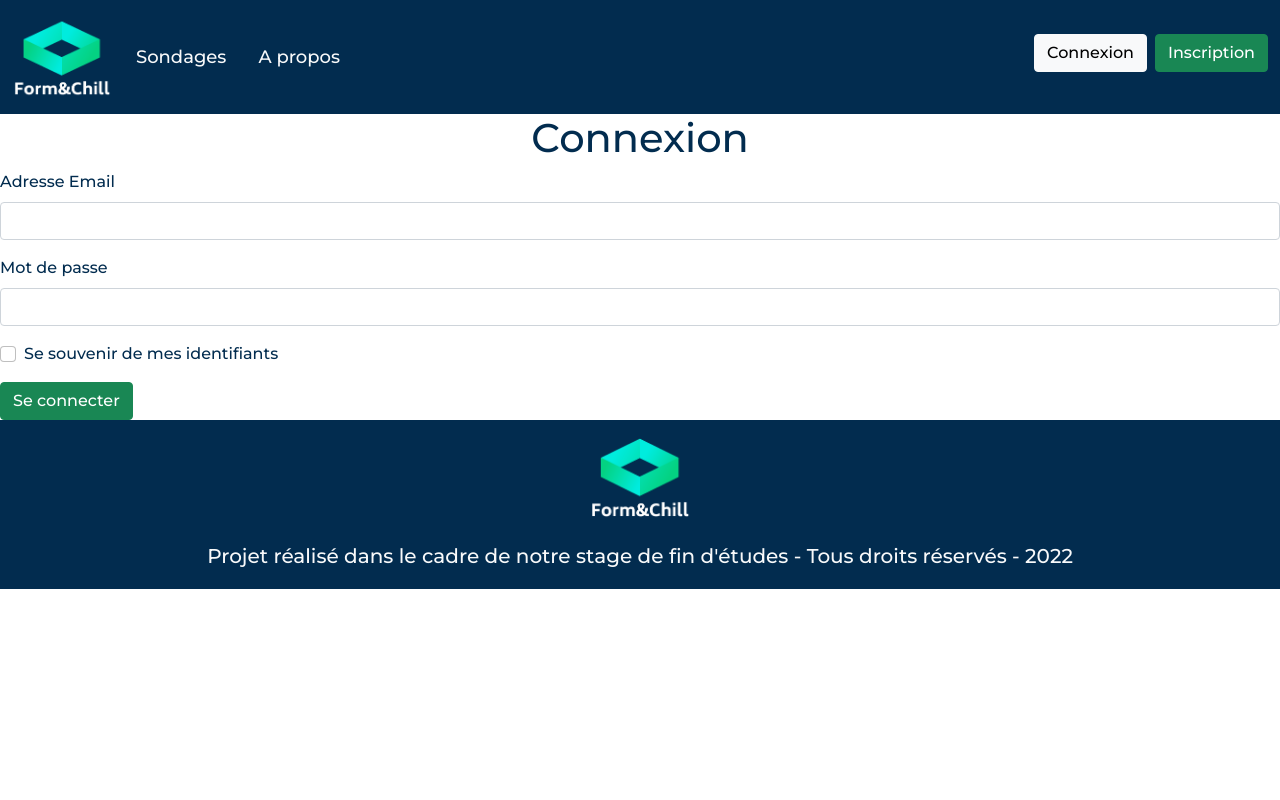
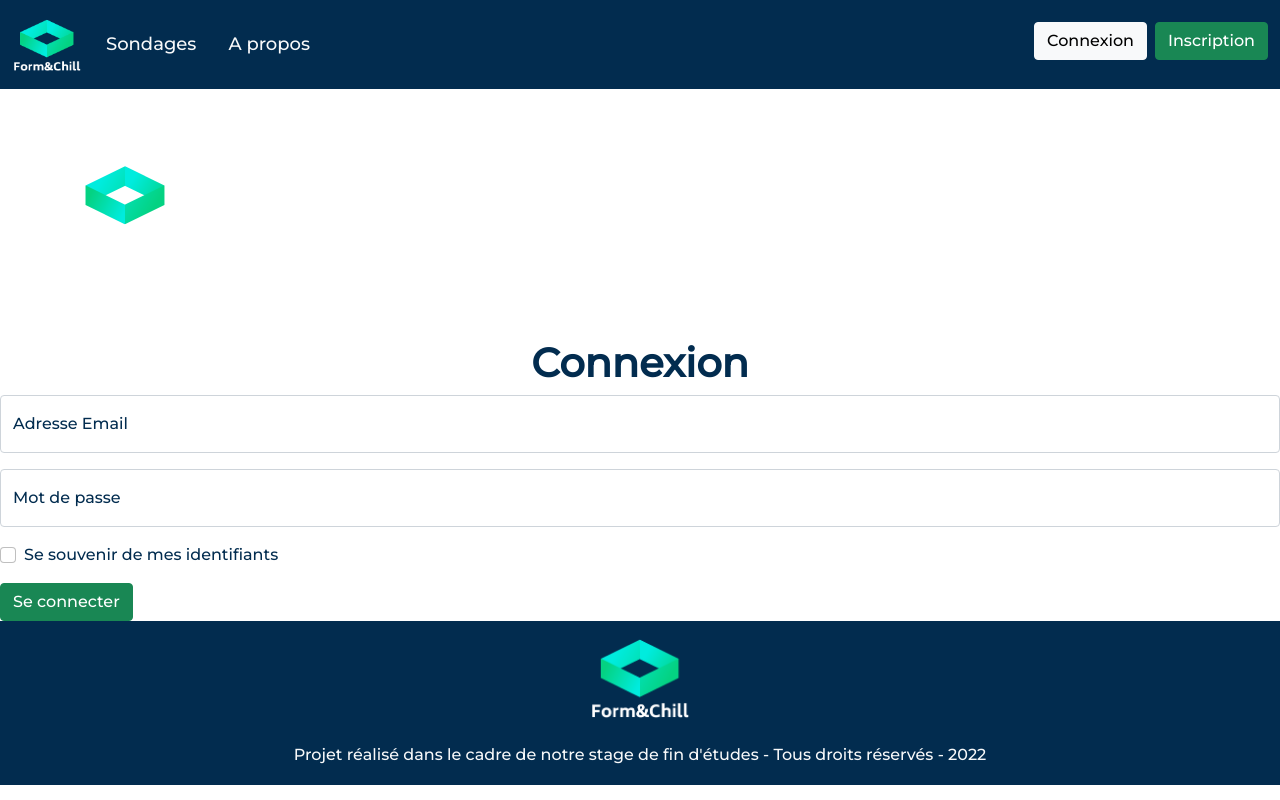
Before and after one commit to Form-Chill/Typeform-Stage-Orga, a Vue app: page /login in a window 1280 px wide. Built offline with nearby package versions, Linux system fonts and the light colour scheme.

Commit message:
Création de about.vue et modifications diverses (login, Home, sondages...)

```diff
--- a/index.html
+++ b/index.html
@@ -2,7 +2,7 @@
 <html lang="en">
   <head>
     <meta charset="UTF-8" />
-    <link rel="icon" href="/favicon.ico" />
+    <link rel="icon" href="src/assets/logo.png" />
     <meta name="viewport" content="width=device-width, initial-scale=1.0" />
     <title>Vite App</title>
   </head>
--- a/src/components/Footer.vue
+++ b/src/components/Footer.vue
@@ -7,7 +7,7 @@
 <template>
     <footer>
         <img id="logo" src="../assets/logo.png"/> <br/> <br/>
-        <h5 class="text-light">Projet réalisé dans le cadre de notre stage de fin d'études - Tous droits réservés - 2022</h5>
+        <h6 class="text-light">Projet réalisé dans le cadre de notre stage de fin d'études - Tous droits réservés - 2022</h6>
     </footer>
 
 </template>
--- a/src/components/Navbar.vue
+++ b/src/components/Navbar.vue
@@ -1,7 +1,7 @@
 <template>
 <nav class="navbar navbar-expand-lg navbar-light bg-light pt-3">
       <div class="container-fluid">
-     <router-link to="/"> <img class="logo pb-2" width="100" height="90" src="../assets/logo.png"></router-link>
+     <router-link to="/"> <img class="logo pb-2" width="70" height="65" src="../assets/logo.png"></router-link>
         <button class="navbar-toggler" type="button" data-bs-toggle="collapse" data-bs-target="#navbarSupportedContent" aria-controls="navbarSupportedContent" aria-expanded="false" aria-label="Toggle navigation">
           <span class="navbar-toggler-icon"></span>
         </button>
@@ -34,10 +34,5 @@
   font-family: "Montserrat";
   font-size: large;
 }
-p {
-  color: black;
-}
-h5{
-  color: black;
-}
+
 </style>
--- a/src/views/About.vue
+++ b/src/views/About.vue
@@ -1,4 +1,80 @@
-<template>
+<script>
 
 
+</script>
+
+
+<template>
+    <br>
+    <h2 style="text-align: center;">L'équipe de Form&Chill</h2>
+    <br>
+    <div id="groupCards">
+        <div class="row row-cols-1 row-cols-md-6 g-4">
+  <div class="col">
+    <div class="card h-100">
+      <img src="..." class="card-img-top" alt="...">
+      <div class="card-body">
+        <h5 class="card-title fw-bold">Rayan Atrouni</h5>
+        <p class="card-text">This is a longer card with supporting text below as a natural lead-in to additional content. This content is a little bit longer.</p>
+      </div>
+    </div>
+  </div>
+  <div class="col">
+    <div class="card h-100">
+      <img src="..." class="card-img-top" alt="...">
+      <div class="card-body">
+        <h5 class="card-title fw-bold">Arvinde Senguttuvan</h5>
+        <p class="card-text">This is a short card.</p>
+      </div>
+    </div>
+  </div>
+  <div class="col">
+    <div class="card h-100">
+      <img src="..." class="card-img-top" alt="...">
+      <div class="card-body">
+        <h5 class="card-title fw-bold">Uzeir Joomun</h5>
+        <p class="card-text">This is a longer card with supporting text below as a natural lead-in to additional content.</p>
+      </div>
+    </div>
+  </div>
+  <div class="col">
+    <div class="card h-100">
+      <img src="..." class="card-img-top" alt="...">
+      <div class="card-body">
+        <h5 class="card-title fw-bold">Clément Prost</h5>
+        <p class="card-text">This is a longer card with supporting text below as a natural lead-in to additional content. This content is a little bit longer.</p>
+      </div>
+    </div>
+  </div>
+  <div class="col">
+    <div class="card h-100">
+      <img src="..." class="card-img-top" alt="...">
+      <div class="card-body">
+        <h5 class="card-title fw-bold">Thomas Métayer-Perez</h5>
+        <p class="card-text">This is a longer card with supporting text below as a natural lead-in to additional content. This content is a little bit longer.</p>
+      </div>
+    </div>
+  </div>
+  <div class="col">
+    <div class="card h-100">
+      <img src="..." class="card-img-top" alt="...">
+      <div class="card-body">
+        <h5 class="card-title fw-bold">Anthony Buval</h5>
+        <p class="card-text">This is a longer card with supporting text below as a natural lead-in to additional content. This content is a little bit longer.</p>
+      </div>
+    </div>
+  </div>
+</div>
+    </div>
+    <br>
 </template>
+
+
+<style>
+
+#groupCards {
+    margin-left: 3%;
+    margin-right: 3%;
+}
+
+</style>
--- a/src/views/Home.vue
+++ b/src/views/Home.vue
@@ -10,15 +10,16 @@ import Avis from "../components/Avis.vue";
 </script>
 
 <template>
-<br>
     <div id="container">
       <div id="text">
-        <h1 class="display-2 bold">Demandez l'avis de vos clients avec style.</h1>
-        <h5>
+        <h1 class="display-2 fw-bold">Demandez l'avis de vos clients avec style.</h1>
+
+        <h6>
             Créez simplement des sondages polyvalents et accessibles à tous. Form&Chill est un formidable outil vous permettant de booster votre productivité.
-        </h5>
+        </h6>
+
         <router-link to="/sondages">
-        <button id="pollCreate" type="button" class="btn btn-primary shadow-sm">
+        <button id="pollCreate" type="button" class="btn btn-primary btn-lg shadow-sm">
             Créer un sondage
         </button>
         </router-link>
@@ -51,8 +52,9 @@ import Avis from "../components/Avis.vue";
 }
 
 #imgAccueil{
-  width: 50%;
-  height: 50%;
+    padding-top: 1%;
+  width: 45%;
+  height: 45%;
 }
 
 
--- a/src/views/Sondages.vue
+++ b/src/views/Sondages.vue
@@ -1,5 +1,16 @@
 <template>
+    <h2>Rechercher un sondage : </h2>
+
+    <div class="input-group mb-3">
+        <input type="text" class="form-control" placeholder="Rechercher un sondage" aria-label="Recipient's username" aria-describedby="button-addon2">
+        <button class="btn btn-primary" type="button" id="button-addon2">Rechercher</button>
+    </div>
+
+    <!-- Afficher les sondages en fonction de la recherche -->
+
+</template>
+
+<style>
 
 
-
-</template>
+</style>
--- a/src/views/login.vue
+++ b/src/views/login.vue
@@ -10,24 +10,30 @@ export default {
 
 
 <template>
+<img src="../assets/Icon.png" alt="Icone" width="250" height="250"/>
+<h1 style="text-align:center" class="fw-bold">Connexion</h1>
 
-
-<h1 style="text-align:center">Connexion</h1>
-
-    <form>
-        <div class="mb-3">
-            <label for="InputEmail" class="form-label">Adresse Email</label>
-            <input type="email" class="form-control" id="InputEmail" aria-describedby="emailHelp">
+    <form class="needs-validation" novalidate>
+          <div class="form-floating mb-3">
+            <input type="email" class="form-control" id="InputEmail" aria-describedby="emailHelp" placeholder="Adresse Email" required>
+            <label for="InputEmail">Adresse Email</label>
+            <div class="invalid-feedback">
+                L'adresse Email est incorrecte.
+            </div>
         </div>
-        <div class="mb-3">
-            <label for="InputPassword" class="form-label">Mot de passe</label>
-            <input type="password" class="form-control" id="InputPassword">
+        <div class="form-floating mb-3">
+            <input type="password" class="form-control" id="InputPassword" placeholder="Mot de passe" required>
+            <label for="InputPassword">Mot de passe</label>
+            <div class="invalid-feedback">
+                Le mot de passe est invalide.
+            </div>
         </div>
         <div class="mb-3 form-check">
             <input type="checkbox" class="form-check-input" id="exampleCheck1">
             <label class="form-check-label" for="exampleCheck1">Se souvenir de mes identifiants</label>
         </div>
         <button type="submit" class="btn btn-success" >Se connecter</button>
+
     </form>
 </template>
 
--- a/src/views/signin.vue
+++ b/src/views/signin.vue
@@ -10,19 +10,30 @@ components: { Navbar, Footer }
 
 
 <template>
+<br>
 <h1 style="text-align:center"> Inscription</h1>
 
-    <form>
-        <div class="mb-3">
-            <label for="InputEmail" class="form-label">Adresse Email</label>
-            <input type="email" class="form-control" id="InputEmail" aria-describedby="emailHelp">
+    <form class="needs-validation" novalidate>
+          <div class="form-floating mb-3">
+            <input type="email" class="form-control" id="InputEmail" aria-describedby="emailHelp" placeholder="Adresse Email" required>
+            <label for="InputEmail">Adresse Email</label>
+            <div class="invalid-feedback">
+                L'adresse Email est incorrecte.
+            </div>
         </div>
-        <div class="mb-3">
-            <label for="InputPassword" class="form-label">Mot de passe</label>
-            <input type="password" class="form-control" id="InputPassword">
+        <div class="form-floating mb-3">
+            <input type="password" class="form-control" id="InputPassword" placeholder="Mot de passe" required>
+            <label for="InputPassword">Mot de passe</label>
+            <div class="invalid-feedback">
+                Le mot de passe est invalide.
+            </div>
         </div>
+        <div class="mb-3 form-check">
+            <input type="checkbox" class="form-check-input" id="exampleCheck1">
+            <label class="form-check-label" for="exampleCheck1">Accepter les CGU</label>
+        </div>
+        <button type="submit" class="btn btn-success" >S'inscrire</button>
 
-        <button type="submit" class="btn btn-success" >Se connecter</button>
     </form>
 
 </template>
--- a/src/views/wip.vue
+++ b/src/views/wip.vue
@@ -25,7 +25,7 @@ html{
 
 }
 body {
-    /* background-color: #022C4F; */
+    background-color: #022C4F;
     font-family: "Montserrat";
 }
 
```
Also changed, not shown: src/assets/Icon.png (added), src/assets/Icon.svg (added).
